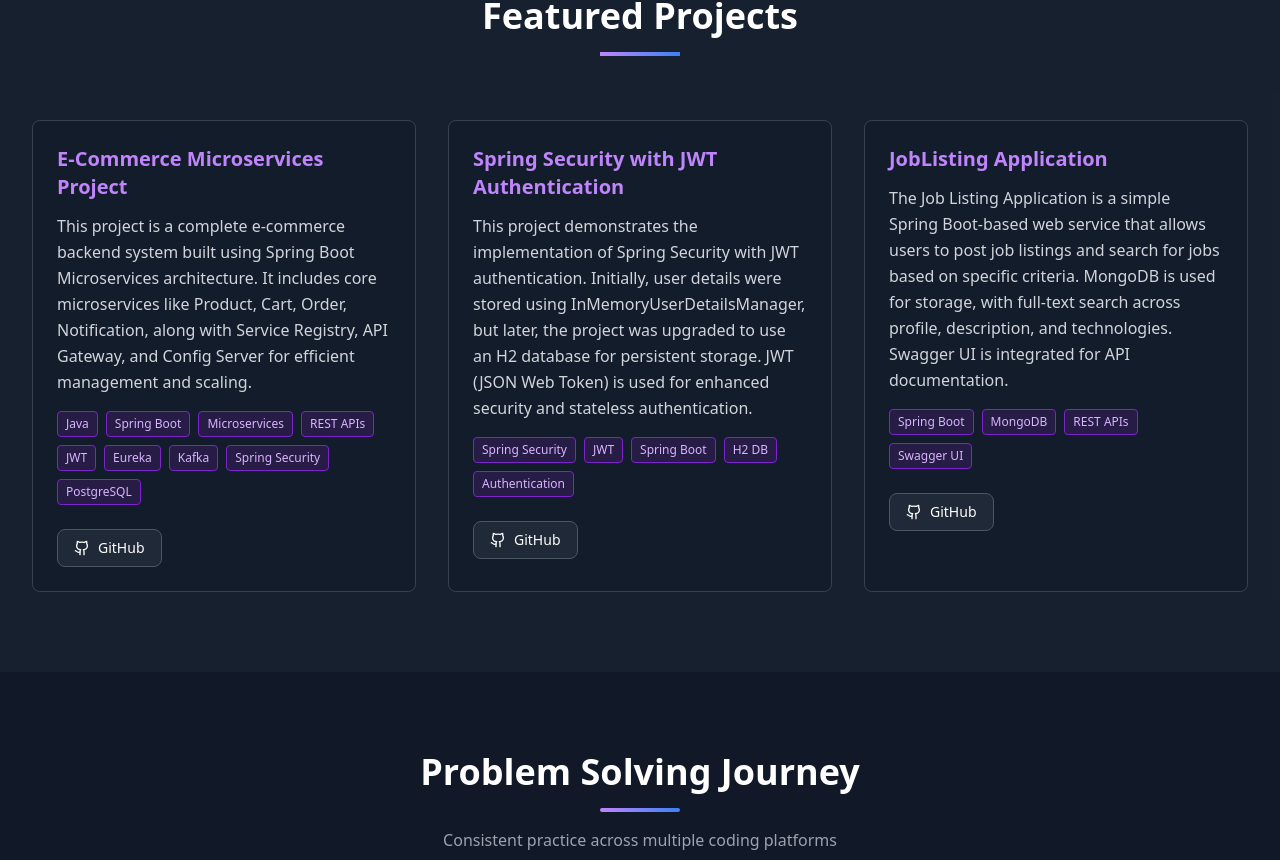
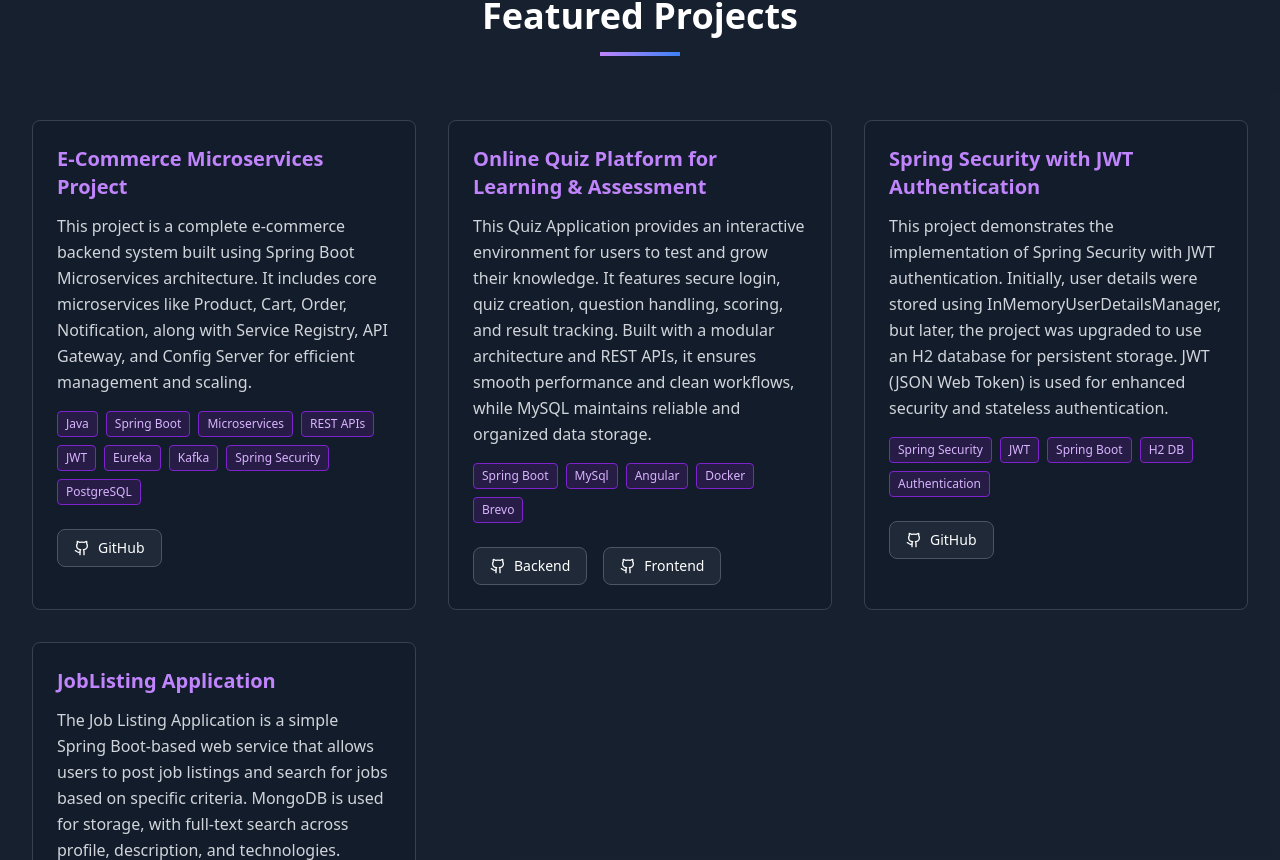
Before and after one commit to Cheluri-AshokReddy/AshokReddyPortfolio, a React (Vite) app: page / in a window 1280 px wide. Shown: the part 1940-2800 px from the top of the page. Built offline with nearby package versions, Linux system fonts and the light colour scheme.

Commit message:
Updated Projects section with backend/frontend GitHub links

```diff
--- a/src/components/Projects.tsx
+++ b/src/components/Projects.tsx
@@ -20,6 +20,17 @@ const Projects = () => {
       ],
       github: 'https://github.com/Cheluri-AshokReddy/ecommerce-microservices.git',
     },
+
+    {
+      title: 'Online Quiz Platform for Learning & Assessment',
+      description:
+        'This Quiz Application provides an interactive environment for users to test and grow their knowledge. It features secure login, quiz creation, question handling, scoring, and result tracking. Built with a modular architecture and REST APIs, it ensures smooth performance and clean workflows, while MySQL maintains reliable and organized data storage.',
+
+      technologies: ['Spring Boot', 'MySql', 'Angular', 'Docker', 'Brevo'],
+      githubBackend: 'https://github.com/Cheluri-AshokReddy/QuizApp-Backend',
+      githubFrontend: 'https://github.com/Cheluri-AshokReddy/QuizApp-Frontend',
+    },
+
     {
       title: 'Spring Security with JWT Authentication',
       description:
@@ -27,6 +38,7 @@ const Projects = () => {
       technologies: ['Spring Security', 'JWT', 'Spring Boot', 'H2 DB', 'Authentication'],
       github: 'https://github.com/Cheluri-AshokReddy/Spring-Security-with-JWT-Authentication.git',
     },
+
     {
       title: 'JobListing Application',
       description:
@@ -39,51 +51,103 @@ const Projects = () => {
   return (
     <section id="projects" className="py-20 bg-gray-800/50">
       <div className="max-w-7xl mx-auto px-4 sm:px-6 lg:px-8">
+
+        {/* Section Title */}
         <div className="text-center mb-16">
           <h2 className="text-4xl font-bold mb-4">Featured Projects</h2>
           <div className="w-20 h-1 bg-gradient-to-r from-purple-400 to-blue-500 mx-auto"></div>
         </div>
 
+        {/* Project Cards */}
         <div className="grid grid-cols-1 md:grid-cols-2 lg:grid-cols-3 gap-8">
+
           {projects.map((project, index) => (
             <div
               key={index}
-              className="bg-gray-900/50 rounded-lg p-6 border border-gray-700 hover:border-purple-500 transition-all duration-300 hover:transform hover:scale-105"
+              className="bg-gray-900/50 rounded-lg p-6 border border-gray-700
+              hover:border-purple-500 transition-all duration-300
+              hover:transform hover:scale-105"
             >
+              {/* Title */}
               <h3 className="text-xl font-semibold mb-3 text-purple-400">
                 {project.title}
               </h3>
-              <p className="text-gray-300 mb-4 leading-relaxed">
-                {project.description}
-              </p>
 
+              {/* Description (supports multiple paragraphs if needed) */}
+              <div className="text-gray-300 mb-4 leading-relaxed">
+                {Array.isArray(project.description) ? (
+                  project.description.map((p, i) => (
+                    <p key={i} className="mb-4">{p}</p>
+                  ))
+                ) : (
+                  <p>{project.description}</p>
+                )}
+              </div>
+
+              {/* Technologies */}
               <div className="flex flex-wrap gap-2 mb-6">
-                {project.technologies.map((tech, techIndex) => (
+                {project.technologies.map((tech, i) => (
                   <span
-                    key={techIndex}
-                    className="px-2 py-1 bg-purple-900/30 text-purple-300 rounded text-xs border border-purple-700
-                      hover:border-purple-400 hover:text-purple-400 transition-colors duration-200
-                      transform hover:scale-110 hover:rotate-1 cursor-pointer"
-                    title={tech}
+                    key={i}
+                    className="px-2 py-1 bg-purple-900/30 text-purple-300 rounded text-xs
+                    border border-purple-700 hover:border-purple-400 hover:text-purple-400
+                    transition-colors duration-200 transform hover:scale-110 hover:rotate-1 cursor-pointer"
                   >
                     {tech}
                   </span>
                 ))}
               </div>
 
+              {/* GitHub Buttons */}
               <div className="flex gap-4">
+
+                {/* Backend Repo */}
+                {project.githubBackend && (
+                  <a
+                    href={project.githubBackend}
+                    target="_blank"
+                    rel="noopener noreferrer"
+                    className="flex items-center gap-2 px-4 py-2 bg-gray-800 rounded-lg
+                    border border-gray-600 hover:border-purple-500 transition-colors duration-200"
+                  >
+                    <Github className="w-4 h-4" />
+                    <span className="text-sm">Backend</span>
+                  </a>
+                )}
+
+                {/* Frontend Repo */}
+                {project.githubFrontend && (
+                  <a
+                    href={project.githubFrontend}
+                    target="_blank"
+                    rel="noopener noreferrer"
+                    className="flex items-center gap-2 px-4 py-2 bg-gray-800 rounded-lg
+                    border border-gray-600 hover:border-purple-500 transition-colors duration-200"
+                  >
+                    <Github className="w-4 h-4" />
+                    <span className="text-sm">Frontend</span>
+                  </a>
+                )}
+
+                {/* Single GitHub Repo (fallback) */}
+                {!project.githubBackend && !project.githubFrontend && project.github && (
                   <a
                     href={project.github}
                     target="_blank"
                     rel="noopener noreferrer"
-                  className="flex items-center gap-2 px-4 py-2 bg-gray-800 rounded-lg border border-gray-600 hover:border-purple-500 transition-colors duration-200"
+                    className="flex items-center gap-2 px-4 py-2 bg-gray-800 rounded-lg
+                    border border-gray-600 hover:border-purple-500 transition-colors duration-200"
                   >
                     <Github className="w-4 h-4" />
                     <span className="text-sm">GitHub</span>
                   </a>
+                )}
+
               </div>
+
             </div>
           ))}
+
         </div>
       </div>
     </section>
--- a/src/components/Skills.tsx
+++ b/src/components/Skills.tsx
@@ -12,7 +12,7 @@ const skillCategories = [
   },
   {
     title: 'Concepts',
-    skills: ['Microservices', 'REST APIs','Rabbit Mq', 'JWT Authentication' ],
+    skills: ['Microservices', 'JWT Authentication' ,'REST APIs', ],
   },
 ];
 
```
Lines whose indentation alone changed are shown as unchanged.
